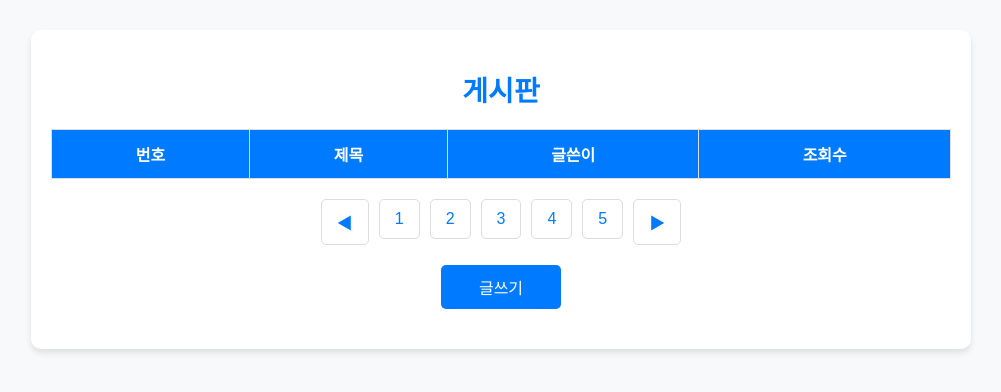
After one commit to kid1412-byte/app, a Flask app: page /board in a window 1280 px wide. The commit adds this page. Shown: the top 392 px of the page, without its empty margins (139-1140 px from the left). Run offline with Flask 3, Linux system fonts and the light colour scheme; lists and menus that the app fills with data are empty.

Commit message:
flask 환경 세팅 및 각 페이지 html 생성

```diff
--- a/app.py
+++ b/app.py
@@ -6,5 +6,13 @@ app = Flask(__name__)
 def home():
     return render_template('home.html')
 
+@app.route("/board")
+def board():
+    return render_template('board.html')
+
+@app.route("/write")
+def write():
+    return render_template('write.html')
+
 if __name__ == "__main__":
     app.run(debug=True)
--- /dev/null
+++ b/static/css/base.css
@@ -0,0 +1,35 @@
+/* 기본 레이아웃 */
+body {
+    font-family: Arial, sans-serif;
+    background-color: #f8f9fa;
+    margin: 0;
+    padding: 0;
+}
+
+/* 공통 컨테이너 */
+.container {
+    max-width: 900px;
+    margin: 30px auto;
+    padding: 20px;
+    background: white;
+    border-radius: 10px;
+    box-shadow: 0 4px 6px rgba(0, 0, 0, 0.1);
+}
+
+/* 공통 버튼 스타일 */
+.button {
+    display: inline-block;
+    padding: 10px 20px;
+    text-align: center;
+    background: #007bff;
+    color: white;
+    text-decoration: none;
+    border-radius: 5px;
+    font-size: 16px;
+    border: none;
+    cursor: pointer;
+}
+
+.button:hover {
+    background: #0056b3;
+}
--- /dev/null
+++ b/static/css/board.css
@@ -0,0 +1,89 @@
+/* 전체 페이지 스타일 */
+.container {
+    max-width: 900px;
+    margin: 30px auto;
+    padding: 20px;
+    background: #ffffff;
+    border-radius: 10px;
+    box-shadow: 0 4px 6px rgba(0, 0, 0, 0.1);
+}
+
+/* 제목 스타일 */
+h1 {
+    text-align: center;
+    color: #007bff;
+    font-size: 28px;
+    font-weight: bold;
+}
+
+/* 테이블 스타일 */
+table {
+    width: 100%;
+    border-collapse: collapse;
+    margin-top: 20px;
+}
+
+th, td {
+    border: 1px solid #ddd;
+    padding: 12px;
+    text-align: center;
+}
+
+th {
+    background: #007bff;
+    color: white;
+    font-size: 16px;
+}
+
+tr:nth-child(even) {
+    background: #f2f2f2; /* 줄무늬 효과 */
+}
+
+tr:hover {
+    background-color: #e9ecef;
+}
+
+/* 페이지네이션 스타일 */
+.pagination {
+    display: flex;
+    justify-content: center;
+    margin-top: 20px;
+    list-style: none;
+    padding: 0;
+}
+
+.pagination li {
+    margin: 0 5px;
+}
+
+.pagination a {
+    display: block;
+    padding: 10px 15px;
+    border: 1px solid #ddd;
+    color: #007bff;
+    text-decoration: none;
+    border-radius: 5px;
+}
+
+.pagination a:hover {
+    background-color: #007bff;
+    color: white;
+}
+
+/* 버튼 스타일 */
+.button {
+    display: block;
+    width: 100px;
+    padding: 10px;
+    text-align: center;
+    background: #007bff;
+    color: white;
+    text-decoration: none;
+    border-radius: 5px;
+    font-size: 16px;
+    margin: 20px auto;
+}
+
+.button:hover {
+    background: #0056b3;
+}
--- /dev/null
+++ b/static/css/pagination.css
@@ -0,0 +1,25 @@
+.pagination {
+    display: flex;
+    justify-content: center;
+    margin-top: 20px;
+    list-style: none;
+    padding: 0;
+}
+
+.pagination li {
+    margin: 0 5px;
+}
+
+.pagination a {
+    display: block;
+    padding: 10px 15px;
+    border: 1px solid #ddd;
+    color: #007bff;
+    text-decoration: none;
+    border-radius: 5px;
+}
+
+.pagination a:hover {
+    background-color: #007bff;
+    color: white;
+}
--- /dev/null
+++ b/templates/board.html
@@ -0,0 +1,52 @@
+<!DOCTYPE html>
+<html lang="ko">
+<head>
+    <meta charset="UTF-8">
+    <meta name="viewport" content="width=device-width, initial-scale=1.0">
+    <title>게시판</title>
+    <!-- CSS 파일 불러오기 -->
+    <link rel="stylesheet" type="text/css" href="{{ url_for('static', filename='css/base.css') }}">
+    <link rel="stylesheet" type="text/css" href="{{ url_for('static', filename='css/board.css') }}">
+    <link rel="stylesheet" type="text/css" href="{{ url_for('static', filename='css/pagination.css') }}">
+</head>
+<body>
+
+<div class="container">
+    <h1>게시판</h1>
+
+    <table>
+        <thead>
+            <tr>
+                <th>번호</th>
+                <th>제목</th>
+                <th>글쓴이</th>
+                <th>조회수</th>
+            </tr>
+        </thead>
+        <tbody>
+            {% for i in data_list %}
+            <tr>
+                <td>{{ i[0] }}</td>
+                <td>{{ i[1] }}</td>
+                <td>{{ i[2] }}</td>
+                <td>{{ i[3] }}</td>
+            </tr>
+            {% endfor %}
+        </tbody>
+    </table>
+
+    <ul class="pagination">
+        <li><a href="#">◀</a></li>
+        <li><a href="#">1</a></li>
+        <li><a href="#">2</a></li>
+        <li><a href="#">3</a></li>
+        <li><a href="#">4</a></li>
+        <li><a href="#">5</a></li>
+        <li><a href="#">▶</a></li>
+    </ul>
+
+    <a href="/write" class="button">글쓰기</a>
+</div>
+
+</body>
+</html>
```
Also changed, not shown: static/css/write.css (added, +81 -0 lines), templates/home.html (+16 -43 lines), templates/write.html (added, +34 -0 lines).
